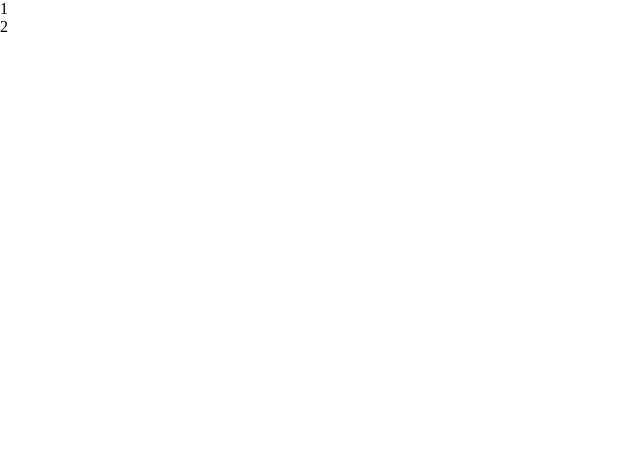
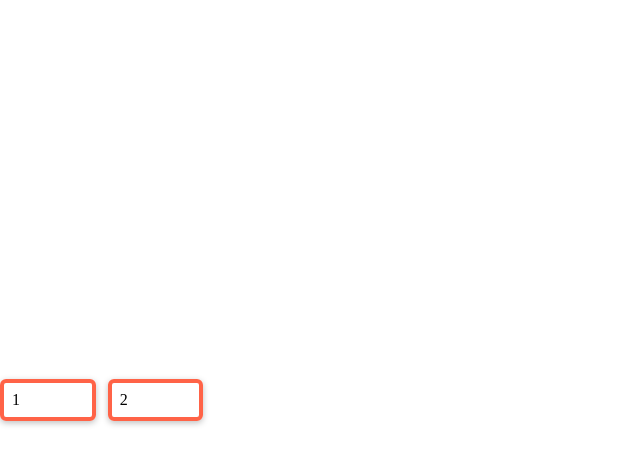
Before and after one commit to KennethAbreu/html_css, a plain HTML site: page column/index.html in a window 1280 px wide. Shown: the whole page, without its empty margins (0-640 px from the left). Drawn offline with Linux system fonts and the light colour scheme.

Commit message:
pushing css practice

```diff
--- a/column/index.html
+++ b/column/index.html
@@ -4,7 +4,7 @@
     <link rel="stylesheet" href="style.css">
 </head>
 <body>
-    <div class="task-2 container">
+    <div class="container">
         <div class="item item-1 height-50">1</div> <!-- multiple class identifies between 2 different items to mass select in CSS, NICE -->
 
         <div class="item item-2 height-50">2</div>
--- a/column/style.css
+++ b/column/style.css
@@ -2,13 +2,23 @@
     padding: 0px;
     margin: 0px;
 }
-.task-2 container {
+.container {
     display: grid;
     height: 100vh;
 
     grid-template-columns: repeat(12, 1fr);
+    column-gap: 12px;
+    align-items: center;
+}
+.item {
+    padding: 8px;
+    border: 4px solid tomato; /*-- find out paramters for border --*/
+    border-radius: 6px;
+    box-shadow: 0px 2px 6px rgba(0,0,0,0.25);
+
 }
 .task-2 .item-1 {
     grid-column-start: 2;
     grid-column-end: span 4;
+
 }
--- a/pancake_stack/style.css
+++ b/pancake_stack/style.css
@@ -8,24 +8,10 @@
 
     grid-template-rows: auto 1fr auto;
 }
-.header {
+.item {
     padding: 8px;
     background-color: white;
     border: 4px solid tomato;
     border-radius: 6px;
     box-shadow: 0px 2px 6px rgba(0,0,0,0.25);
 }
-.main {
-    padding: 8px;
-    background-color: white;
-    border: 4px solid tomato;
-    border-radius: 6px;
-    box-shadow: 0px 2px 6px rgba(0,0,0,0.25);
-}
-.footer {
-    padding: 8px;
-    background-color: white;
-    border: 4px solid tomato;
-    border-radius: 6px;
-    box-shadow: 0px 2px 6px rgba(0,0,0,0.25);
-}
```
Also changed, not shown: pancake_stack/index.html (+3 -3 lines).
